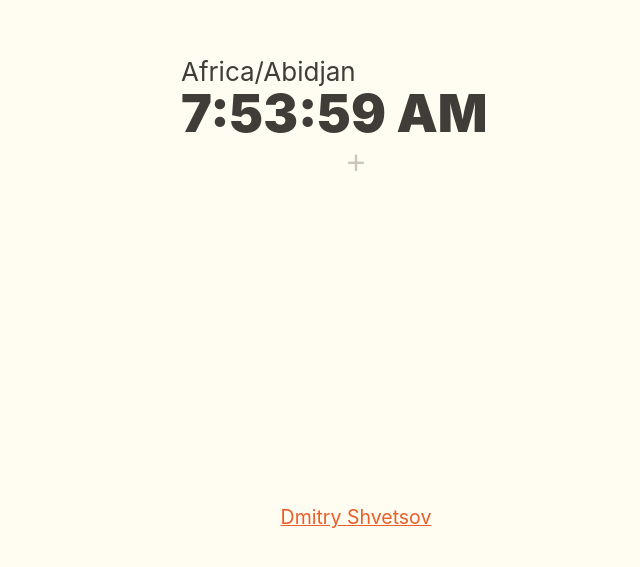
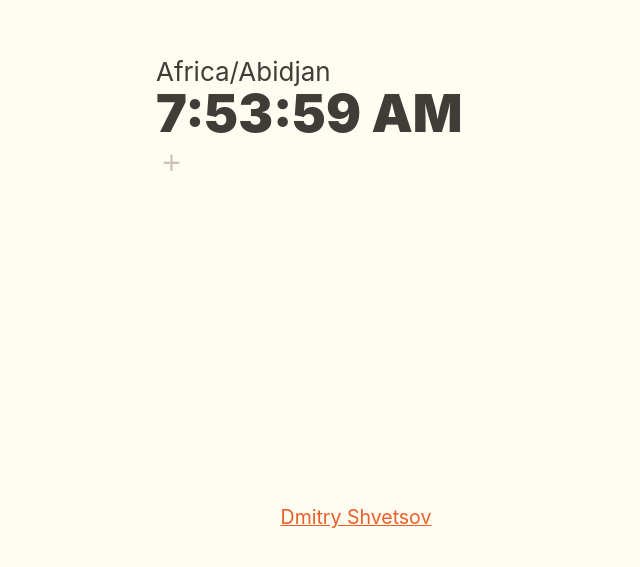
Before and after one commit to dmshvetsov/rmtr-chrome-extension, a React (Create React App) app: page / in a window 1280 px wide. Shown: the part 203-770 px from the top of the page, without its empty margins (284-924 px from the left). Built offline with nearby package versions, Linux system fonts and the light colour scheme.

Commit message:
fix: layout issue with wide location block

```diff
--- a/src/App.css
+++ b/src/App.css
@@ -1,21 +1,20 @@
 .App {
-  text-align: center;
+  background-color: #FFFCF2;
 }
 
 .App-header {
-  background-color: #FFFCF2;
   min-height: 80vh;
-  display: flex;
-  flex-direction: column;
-  align-items: center;
-  justify-content: center;
   font-size: calc(10px + 2vmin);
   color: #403D39;
+  display: grid;
+  grid-template-columns: 1em auto 1em;
+  grid-template-areas: "left-gap main right-gap";
+  justify-content: center;
+  align-content: center;
 }
 
 .App-footer {
   min-height: 20vh;
-  background-color: #FFFCF2;
   display: flex;
   flex-direction: column;
   align-items: center;
@@ -43,16 +42,25 @@
   color: #CCC5B9;
 }
 
+.App-locations-container {
+  grid-area: main;
+  height: 100%;
+}
 .App-location {
   text-align: left;
-  min-width: 350px;
   line-height: 1.625em;
+  min-width: 400px;
 }
 .App-location .App-location--close {
   visibility: hidden;
 }
 .App-location:hover .App-location--close {
   visibility: visible;
+}
+
+.App-location-input {
+  width: 100%;
+  text-align: left;
 }
 
 .App-time {
--- a/src/App.js
+++ b/src/App.js
@@ -114,7 +114,7 @@ function AddLocationForm({ submit }) {
 
   if (isEdited) {
     return (
-      <div style={{ width: '350px', textAlign: 'left' }}>
+      <div className="App-location-input">
         <ZonePickField onChange={handleChange} />
         <Button text="cancel" type="secondary" onClick={() => setEdited(!isEdited)}/>
       </div>
@@ -146,6 +146,7 @@ function App() {
   return (
     <div className="App">
       <header className="App-header">
+        <div className="App-locations-container">
           {locations.map((item) => (
             <Time
               key={item.timeZone}
@@ -155,6 +156,7 @@ function App() {
             />
           ))}
           <AddLocationForm submit={handleAddLocation} />
+        </div>
       </header>
       <footer className="App-footer">
         <a
```
Lines whose indentation alone changed are shown as unchanged.
